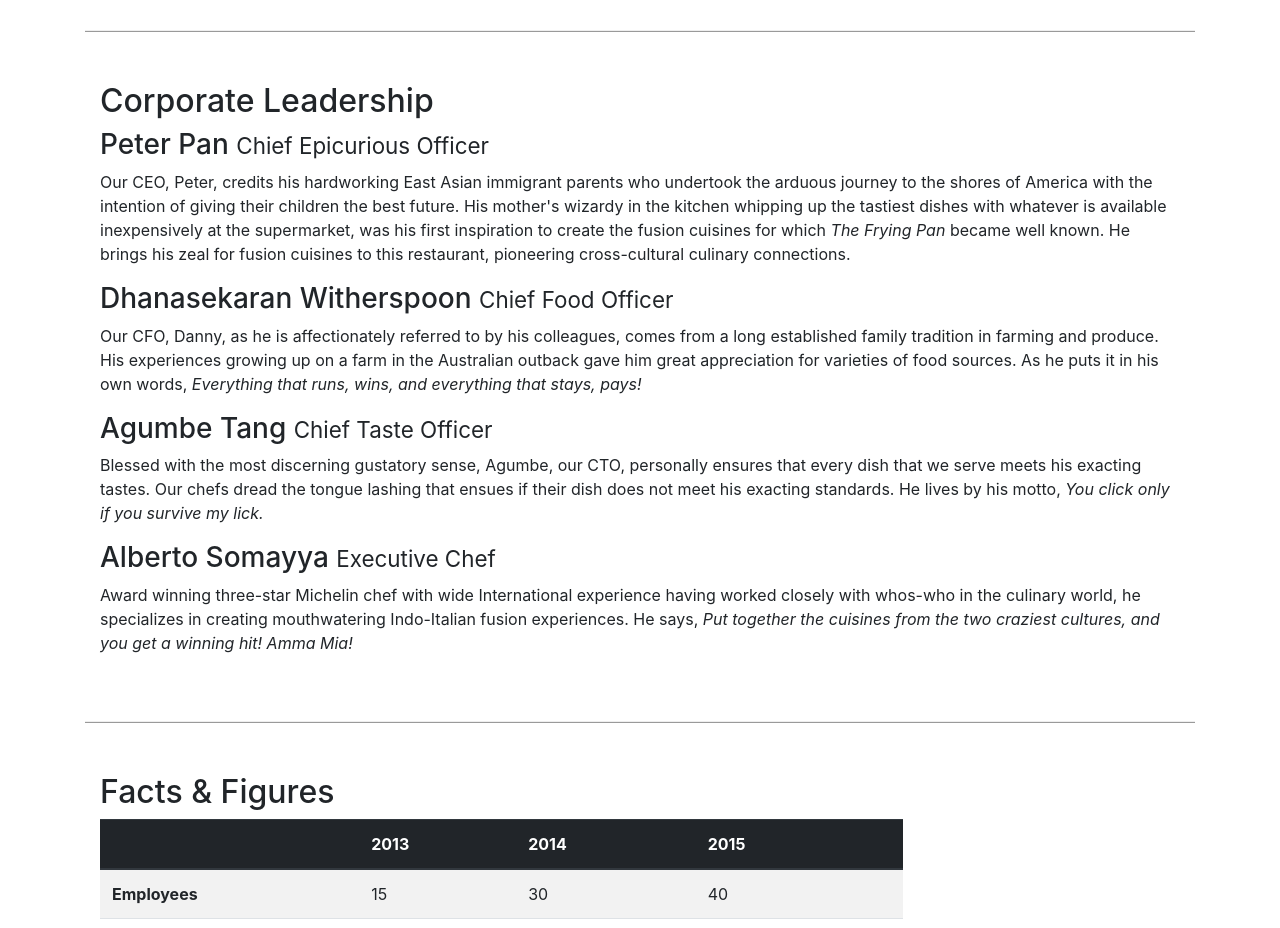
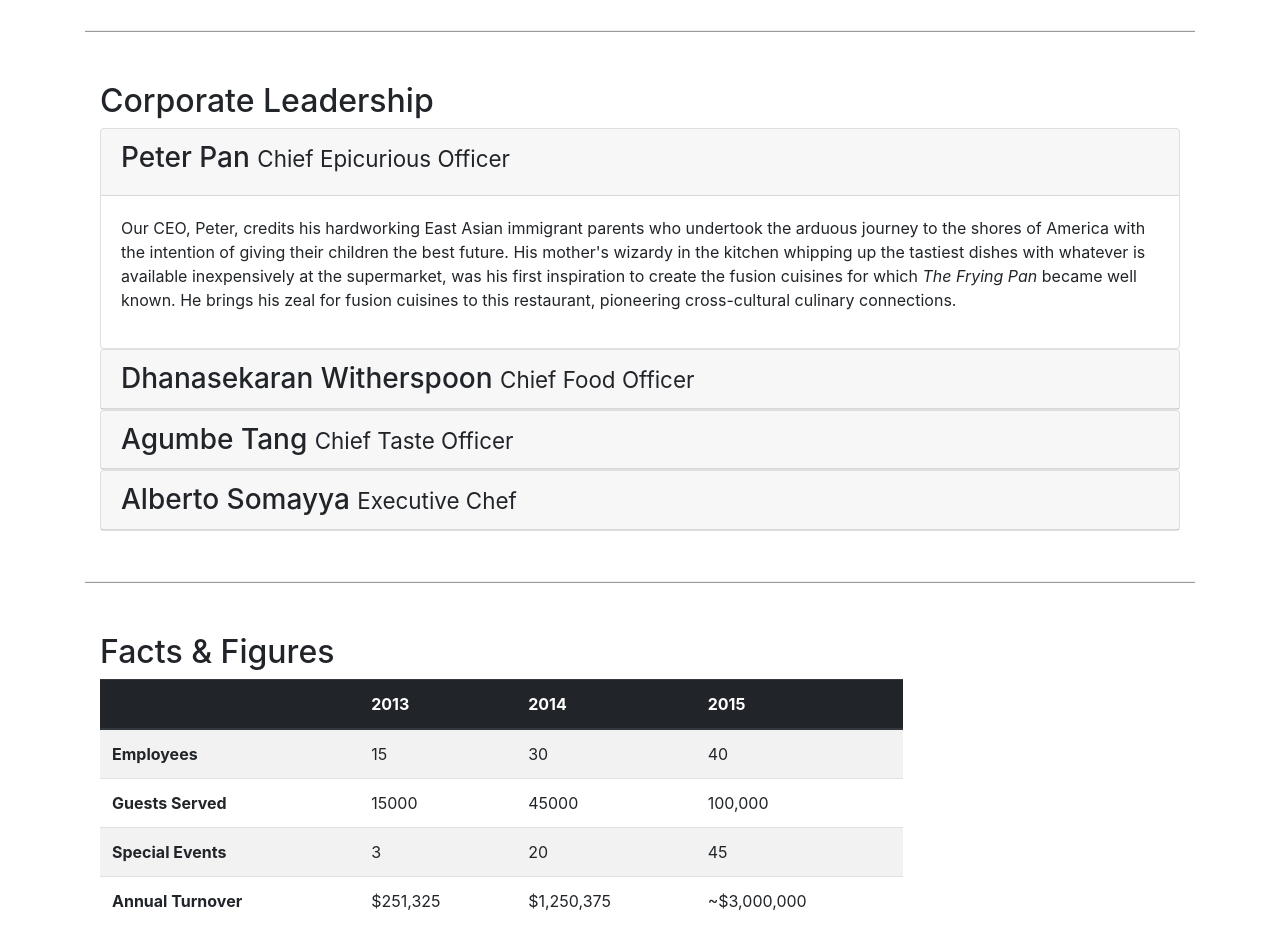
Before and after one commit to rahulmalu1998/JHS, a website: page aboutus.html in a window 1280 px wide. Shown: the part 920-1848 px from the top of the page. Drawn offline with nearby package versions, Linux system fonts and the light colour scheme.

Commit message:
Accordion

```diff
--- a/aboutus.html
+++ b/aboutus.html
@@ -105,24 +105,68 @@
 
         <div class="row row-content">
             <div class="col-12">
-                <h2>Corporate Leadership</h2>
-            </div>
-            <div class="col-12">
-                <h3>Peter Pan <small>Chief Epicurious Officer</small></h3>
 
-                <p class="d-none d-sm-block">Our CEO, Peter, credits his hardworking East Asian immigrant parents who undertook the arduous journey to the shores of America with the intention of giving their children the best future. His mother's wizardy in the kitchen whipping up the tastiest dishes with whatever is available inexpensively at the supermarket, was his first inspiration to create the fusion cuisines for which <em>The Frying Pan</em> became well known. He brings his zeal for fusion cuisines to this restaurant, pioneering cross-cultural culinary connections.</p>
-
-                <h3>Dhanasekaran Witherspoon <small>Chief Food Officer</small></h3>
-
-                <p class="d-none d-sm-block">Our CFO, Danny, as he is affectionately referred to by his colleagues, comes from a long established family tradition in farming and produce. His experiences growing up on a farm in the Australian outback gave him great appreciation for varieties of food sources. As he puts it in his own words, <em>Everything that runs, wins, and everything that stays, pays!</em></p>
+                <h2 class="mb-2">Corporate Leadership</h2>
+                <div id="accordion">
+                    <div class="card">
+                        <div class="card-header" role="tab" id="peterhead">
+                            <h3 class="mb-2">
+                                <a data-toggle="collapse" data-target="#peter">
+                                Peter Pan <small>Chief Epicurious Officer</small>
+                                </a>
+                            </h3>
+                        </div>
+                        <div class="collapse show" id="peter" data-parent="#accordion">
+                            <div class="card-body">
+                                <p class="d-none d-sm-block">Our CEO, Peter, credits his hardworking East Asian immigrant parents who undertook the arduous journey to the shores of America with the intention of giving their children the best future. His mother's wizardy in the kitchen whipping up the tastiest dishes with whatever is available inexpensively at the supermarket, was his first inspiration to create the fusion cuisines for which <em>The Frying Pan</em> became well known. He brings his zeal for fusion cuisines to this restaurant, pioneering cross-cultural culinary connections.</p>
+                            </div>
+                        </div>
+                    </div>
+                    <div class="card">
+                                <div class="card-header" role="tab" id="dannyhead">
+                                <h3 class="mb-0">
+                                    <a class="collapsed" data-toggle="collapse" data-target="#danny">
+                                    Dhanasekaran Witherspoon <small>Chief Food Officer</small>
+                                    </a>
+                                </h3>
+                            </div>
+                            <div class="collapse" id="danny" data-parent="#accordion">
+                                <div class="card-body">
+                                    <p class="d-none d-sm-block">Our CFO, Danny, as he is affectionately referred to by his colleagues, comes from a long established family tradition in farming and produce. His experiences growing up on a farm in the Australian outback gave him great appreciation for varieties of food sources. As he puts it in his own words, <em>Everything that runs, wins, and everything that stays, pays!</em></p>                </div>
+                            </div>
+                        </div>
+                        <div class="card">
+                                <div class="card-header" role="tab" id="agumbehead">
+                                <h3 class="mb-0">
+                                    <a class="collapsed" data-toggle="collapse" data-target="#agumbe">
+                                    Agumbe Tang <small>Chief Taste Officer</small>
+                                    </a>
+                                </h3>
+                            </div>
+                            <div class="collapse" id="agumbe" data-parent="#accordion">
+                                <div class="card-body">
+                                    <p class="d-none d-sm-block">Blessed with the most discerning gustatory sense, Agumbe, our CTO, personally ensures that every dish that we serve meets his exacting tastes. Our chefs dread the tongue lashing that ensues if their dish does not meet his exacting standards. He lives by his motto, <em>You click only if you survive my lick.</em></p>
+                                </div>
+                            </div>
+                        </div>
+                        <div class="card">
+                                <div class="card-header" role="tab" id="albertohead">
+                                <h3 class="mb-0">
+                                    <a class="collapsed" data-toggle="collapse" data-target="#alberto">
+                                    Alberto Somayya <small>Executive Chef</small>
+                                    </a>
+                                </h3>
+                            </div>
+                            <div class="collapse" id="alberto" data-parent="#accordion">
+                                <div class="card-body">
+                                    <p class="d-none d-sm-block">Award winning three-star Michelin chef with wide International experience having worked closely with whos-who in the culinary world, he specializes in creating mouthwatering Indo-Italian fusion experiences. He says, <em>Put together the cuisines from the two craziest cultures, and you get a winning hit! Amma Mia!</em></p>
+                                </div>
+                            </div>
+                        </div>
 
 
-                <h3>Agumbe Tang <small>Chief Taste Officer</small></h3>
+                </div>
 
-                <p class="d-none d-sm-block">Blessed with the most discerning gustatory sense, Agumbe, our CTO, personally ensures that every dish that we serve meets his exacting tastes. Our chefs dread the tongue lashing that ensues if their dish does not meet his exacting standards. He lives by his motto, <em>You click only if you survive my lick.</em></p>
-
-                <h3>Alberto Somayya <small>Executive Chef</small></h3>
-                <p class="d-none d-sm-block">Award winning three-star Michelin chef with wide International experience having worked closely with whos-who in the culinary world, he specializes in creating mouthwatering Indo-Italian fusion experiences. He says, <em>Put together the cuisines from the two craziest cultures, and you get a winning hit! Amma Mia!</em></p>
             </div>
         </div>
         <div class="row row-content">
--- a/css/styles.css
+++ b/css/styles.css
@@ -33,3 +33,9 @@ body {
 .navbar-dark {
     background-color: #512DA8;
 }
+.tab-content {
+    border-left: 1px solid #ddd;
+    border-right: 1px solid #ddd;
+    border-bottom: 1px solid #ddd;
+    padding: 30px;
+}
```
